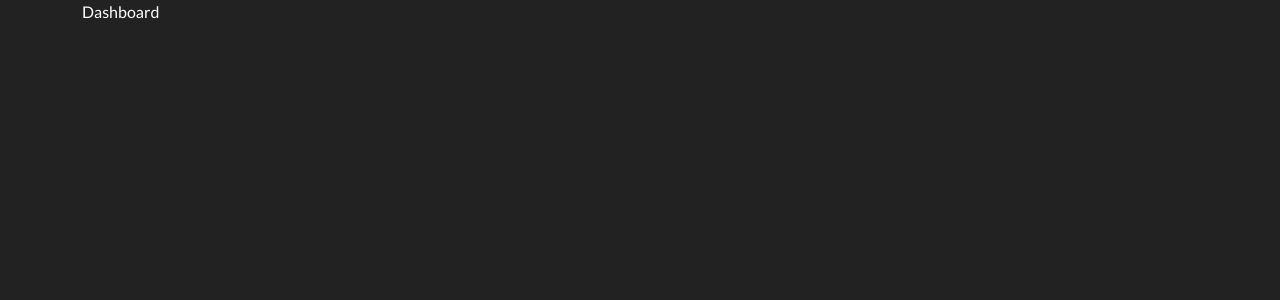
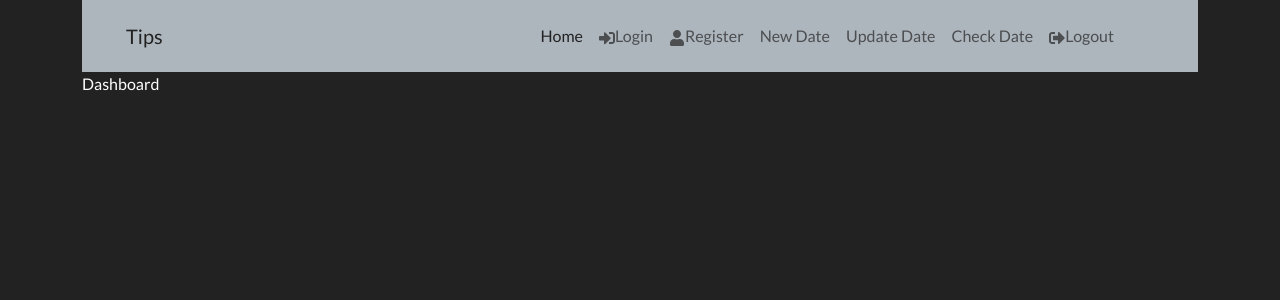
Before and after one commit to MasterTruckX/tips_project_frontend, a React (Vite) app: page / in a window 1280 px wide. Shown: the top 300 px of the page. Built offline with nearby package versions, Linux system fonts and the light colour scheme.

Commit message:
Header sketch init

```diff
--- a/src/App.jsx
+++ b/src/App.jsx
@@ -1,4 +1,5 @@
 import { BrowserRouter as Router, Routes, Route } from 'react-router-dom'
+import Header from './components/Header'
 import Dashboard from './pages/Dashboard'
 import Login from './pages/Login'
 import Register from './pages/Register'
@@ -9,6 +10,7 @@ function App() {
     <>
       <Router>
         <div className='container'>
+          <Header/>
           <Routes>
             <Route path='/' element= {<Dashboard/>}/>
             <Route path='/' element= {<Login/>}/>
--- a/src/components/Header.jsx
+++ b/src/components/Header.jsx
@@ -1,6 +1,46 @@
+import { FaSignInAlt, FaSignOutAlt, FaUser } from 'react-icons/fa'
+import { Link } from 'react-router-dom'
 const Header = () => {
   return (
-    <div>Header</div>
+    <>
+      <nav className="navbar navbar-expand-lg bg-light" data-bs-theme="light">
+        <div className="container-fluid">
+            <div className='header-logo'>
+              <Link className="navbar-brand" to='/'>Tips</Link>
+            </div>
+            <div className='header-container'>
+              <div className="collapse navbar-collapse" id="navbarColor03">
+              <ul className="navbar-nav me-auto">
+                  <li className="nav-item">
+                  <Link className="nav-link active" to="#">Home
+                      <span className="visually-hidden">(current)</span>
+                  </Link>
+                  </li>
+                  <li className="nav-item">
+                  <Link className="nav-link" to="#"><FaSignInAlt/>Login</Link>
+                  </li>
+                  <li className="nav-item">
+                  <Link className="nav-link" to="#"><FaUser/>Register</Link>
+                  </li>
+                  <li className="nav-item">
+                  <Link className="nav-link" to="#">New Date</Link>
+                  </li>
+                  <li className="nav-item">
+                  <Link className="nav-link" to="#">Update Date</Link>
+                  </li>
+                  <li className="nav-item">
+                  <Link className="nav-link" to="#">Check Date</Link>
+                  </li>
+                  <li className="nav-item">
+                  <Link className="nav-link" to="#"><FaSignOutAlt/>Logout</Link>
+                  </li>
+              </ul>
+              </div>
+            </div>
+        </div>
+      </nav>
+
+    </>
   )
 }
 
--- a/src/index.css
+++ b/src/index.css
@@ -0,0 +1,12 @@
+.header-container {
+    display: flex;
+    flex-wrap: wrap;
+    align-content: center;
+    align-items: center;
+    text-align: center;
+    margin-right: 4rem;
+}
+
+.header-logo {
+    margin-left: 2rem;
+}
```
